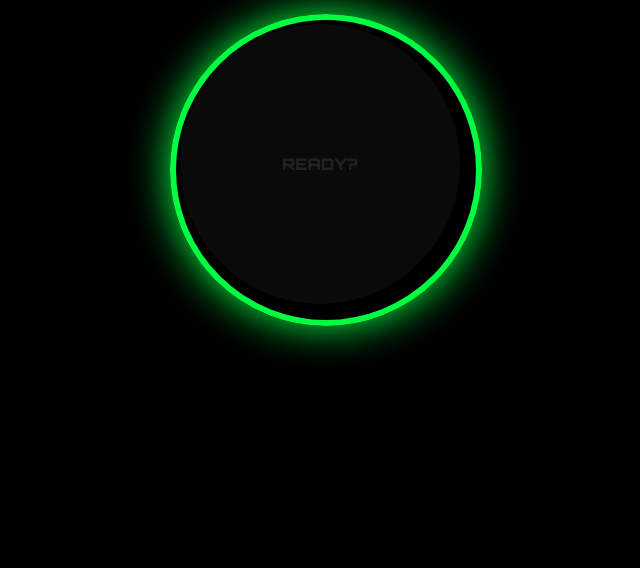
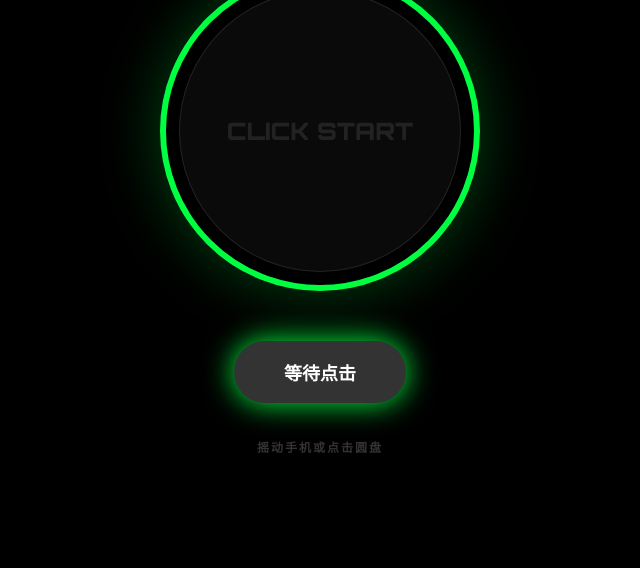
Before and after one commit to a2312668727-netizen/Crypto-Shaker, a plain HTML site: page index.html in a window 1280 px wide. Shown: the part 232-800 px from the top of the page, without its empty margins (320-960 px from the left). Drawn offline with nearby package versions, Linux system fonts and the light colour scheme.

Commit message:
Update index.html

```diff
--- a/index.html
+++ b/index.html
@@ -8,59 +8,67 @@
     <script src="https://unpkg.com/vue@3/dist/vue.global.js"></script>
     <style>
         :root { --neon: #00FF41; }
-        body { margin: 0; background: #000; color: white; font-family: 'Orbitron', sans-serif; overflow: hidden; height: 100vh; }
-        #canvas { position: absolute; top: 0; left: 0; z-index: 10; pointer-events: none; }
+        body { margin: 0; background: #000; color: white; font-family: 'Orbitron', sans-serif; overflow: hidden; height: 100vh; position: relative; }
 
-        .app { position: relative; z-index: 5; text-align: center; width: 100%; height: 100%; display: flex; flex-direction: column; align-items: center; justify-content: center; }
-        .title { font-size: 32px; letter-spacing: 4px; margin-bottom: 30px; transition: 0.3s; }
+        /* 粒子画布，置于最顶层 */
+        #canvas { position: absolute; top: 0; left: 0; z-index: 999; pointer-events: none; }
 
-        /* 震动动画 */
-        .shake-anim { animation: shake 0.1s infinite; }
-        @keyframes shake { 0% { transform: translate(2px, 2px); } 50% { transform: translate(-2px, -2px); } 100% { transform: translate(0,0); } }
+        .app { position: relative; z-index: 10; text-align: center; width: 100%; height: 100%; display: flex; flex-direction: column; align-items: center; justify-content: center; }
 
-        .wheel-wrap { position: relative; width: 300px; height: 300px; }
-        .spin-border { position: absolute; width: 100%; height: 100%; border-radius: 50%; border: 6px solid #111; transition: transform 2.5s cubic-bezier(0.1, 0, 0.1, 1); }
+        /* 抽奖时的屏幕抖动 */
+        .shaking-screen { animation: screen-shake 0.1s infinite; }
+        @keyframes screen-shake { 0% { transform: translate(1px, 1px); } 50% { transform: translate(-1px, -1px); } 100% { transform: translate(0,0); } }
 
-        /* 霓虹呼吸灯 */
-        .glow { box-shadow: 0 0 60px var(--neon); }
+        .wheel-wrap { position: relative; width: 320px; height: 320px; display: flex; align-items: center; justify-content: center; }
+        .spin-border { position: absolute; width: 100%; height: 100%; border-radius: 50%; border: 6px solid #111; transition: transform 2.5s cubic-bezier(0.1, 0, 0.1, 1); box-sizing: border-box; }
 
-        .inner-content { position: absolute; top: 10px; left: 10px; width: 280px; height: 280px; border-radius: 50%; background: #0a0a0a; display: flex; flex-direction: column; align-items: center; justify-content: center; z-index: 6; }
-        .coin-img { width: 85px; height: 85px; border-radius: 50%; border: 2px solid var(--neon); margin-bottom: 10px; }
-        .coin-name { font-size: 48px; margin: 0; text-shadow: 0 0 10px var(--neon); }
+        .inner-content { position: relative; width: 280px; height: 280px; border-radius: 50%; background: #0a0a0a; display: flex; flex-direction: column; align-items: center; justify-content: center; z-index: 20; border: 1px solid rgba(255,255,255,0.1); }
+        .coin-img { width: 90px; height: 90px; border-radius: 50%; margin-bottom: 10px; background: #fff; box-shadow: 0 0 20px var(--neon); }
+        .coin-name { font-size: 55px; font-weight: 900; margin: 0; }
 
-        .btn { margin-top: 40px; padding: 18px 45px; border-radius: 50px; font-size: 18px; font-weight: 900; background: var(--neon); color: #000; border: none; box-shadow: 0 0 20px var(--neon); cursor: pointer; }
-        .shaking-msg { margin-top: 20px; color: var(--neon); animation: blink 0.3s infinite; font-size: 14px; }
-        @keyframes blink { 50% { opacity: 0; } }
+        .btn { margin-top: 50px; padding: 18px 50px; border-radius: 50px; font-size: 18px; font-weight: 900; color: #000; border: none; box-shadow: 0 0 30px var(--neon); cursor: pointer; transition: 0.2s; z-index: 100; }
+        .status-msg { margin-top: 25px; color: var(--neon); font-size: 16px; font-weight: bold; letter-spacing: 2px; }
+        .blink { animation: blink-anim 0.5s infinite; }
+        @keyframes blink-anim { 50% { opacity: 0; } }
     </style>
 </head>
-<body>
+<body @click="handleInteraction">
     <canvas id="canvas"></canvas>
-    <div id="app" class="app" :class="{'shake-anim': isShaking}" @click="start">
-        <h1 class="title" :style="{color: activeColor}">CRYPTO SHAKER</h1>
 
-        <div class="wheel-wrap">
-            <div class="spin-border" :style="{ transform: 'rotate(' + deg + 'deg)', borderColor: activeColor, boxShadow: '0 0 40px ' + activeColor }"></div>
-            <div class="inner-content" :class="{glow: !isShaking && result}">
+    <div id="app" class="app" :class="{'shaking-screen': isShaking}">
+        <h1 style="font-size: 32px; letter-spacing: 5px; margin-bottom: 30px;">CRYPTO SHAKER</h1>
+
+        <div class="wheel-wrap" @click="start">
+            <div class="spin-border" :style="{ transform: 'rotate(' + deg + 'deg)', borderColor: activeColor, boxShadow: '0 0 60px ' + activeColor + '44' }"></div>
+
+            <div class="inner-content">
                 <template v-if="result">
-                    <img :src="result.logo" class="coin-img">
+                    <img :src="result.logo" class="coin-img" :style="{borderColor: activeColor}">
                     <div class="coin-name" :style="{color: activeColor}">{{ result.symbol }}</div>
+                    <div style="font-size: 14px; color: #666; margin-top: 10px;">{{ result.tip }}</div>
                 </template>
-                <div v-else style="color:#222">READY?</div>
+                <div v-else style="color: #222; font-size: 24px;">CLICK START</div>
             </div>
         </div>
 
-        <div style="height: 100px;">
+        <div style="height: 120px;">
             <button v-if="result && !isShaking" class="btn" @click.stop="goTrade" :style="{background: activeColor}">立即梭哈 {{result.symbol}}</button>
+            <button v-else-if="!result" class="btn" style="background: #333; color: #fff;">等待点击</button>
         </div>
 
-        <div class="shaking-msg" v-show="isShaking">>>> 正在梭哈数据中 <<<</div>
-
-        <audio id="audio-spin" src="spin.mp3" preload="auto"></audio>
-        <audio id="audio-win" src="win.mp3" preload="auto"></audio>
+        <div class="status-msg">
+            <span v-if="isShaking" class="blink">>>> 正在梭哈... <<<</span>
+            <span v-else style="color: #333; font-size: 12px;">摇动手机或点击圆盘</span>
+        </div>
     </div>
 
     <script>
         const { createApp, ref, onMounted } = Vue;
+
+        // 在线音效链接（已替换为公共音效库链接）
+        const SPIN_SOUND = "https://assets.mixkit.co/active_storage/sfx/2013/2013-preview.mp3";
+        const WIN_SOUND = "https://assets.mixkit.co/active_storage/sfx/1435/1435-preview.mp3";
+
         createApp({
             setup() {
                 const deg = ref(0);
@@ -68,24 +76,26 @@
                 const result = ref(null);
                 const activeColor = ref('#00FF41');
 
-                // 币种数据 (已包含20个)
+                const spinAudio = new Audio(SPIN_SOUND);
+                const winAudio = new Audio(WIN_SOUND);
+
                 const COINS = [
-                    { symbol: 'BTC', color: '#F7931A', logo: 'https://assets.coingecko.com/coins/images/1/large/bitcoin.png', url: 'https://www.binance.com/zh-CN/trade/BTC_USDT' },
-                    { symbol: 'ETH', color: '#627EEA', logo: 'https://assets.coingecko.com/coins/images/279/large/ethereum.png', url: 'https://www.binance.com/zh-CN/trade/ETH_USDT' },
-                    { symbol: 'SOL', color: '#14F195', logo: 'https://assets.coingecko.com/coins/images/4128/large/solana.png', url: 'https://www.binance.com/zh-CN/trade/SOL_USDT' },
-                    { symbol: 'PEPE', color: '#379237', logo: 'https://assets.coingecko.com/coins/images/29850/large/pepe-token.png', url: 'https://www.binance.com/zh-CN/trade/PEPE_USDT' },
-                    { symbol: 'DOGE', color: '#C2A633', logo: 'https://assets.coingecko.com/coins/images/5/large/dogecoin.png', url: 'https://www.binance.com/zh-CN/trade/DOGE_USDT' }
-                    // ... 更多币种可在此继续添加
+                    { symbol: 'BTC', color: '#F7931A', tip: '数字黄金', logo: 'https://assets.coingecko.com/coins/images/1/large/bitcoin.png', url: 'https://www.binance.com/zh-CN/trade/BTC_USDT' },
+                    { symbol: 'ETH', color: '#627EEA', tip: '智能合约之父', logo: 'https://assets.coingecko.com/coins/images/279/large/ethereum.png', url: 'https://www.binance.com/zh-CN/trade/ETH_USDT' },
+                    { symbol: 'SOL', color: '#14F195', tip: '速度之王', logo: 'https://assets.coingecko.com/coins/images/4128/large/solana.png', url: 'https://www.binance.com/zh-CN/trade/SOL_USDT' },
+                    { symbol: 'PEPE', color: '#379237', tip: 'Meme 精神支柱', logo: 'https://assets.coingecko.com/coins/images/29850/large/pepe-token.png', url: 'https://www.binance.com/zh-CN/trade/PEPE_USDT' },
+                    { symbol: 'SUI', color: '#6FBCF0', tip: '新生代黑马', logo: 'https://assets.coingecko.com/coins/images/26375/large/sui_asset.png', url: 'https://www.binance.com/zh-CN/trade/SUI_USDT' },
+                    { symbol: 'BNB', color: '#F3BA2F', tip: '平台币龙头', logo: 'https://assets.coingecko.com/coins/images/825/large/binance-coin-logo.png', url: 'https://www.binance.com/zh-CN/trade/BNB_USDT' }
                 ];
 
+                let particles = [];
                 const start = () => {
                     if (isShaking.value) return;
                     isShaking.value = true;
 
-                    // 播放音效
-                    const spinAudio = document.getElementById('audio-spin');
+                    // 播放旋转音效
                     spinAudio.currentTime = 0;
-                    spinAudio.play().catch(()=>{});
+                    spinAudio.play().catch(e => console.log("音效被拦截:", e));
 
                     deg.value += 1800 + Math.random() * 1000;
 
@@ -97,25 +107,22 @@
                         if (count++ > 20) {
                             clearInterval(timer);
                             isShaking.value = false;
-                            document.getElementById('audio-win').play().catch(()=>{});
-                            createExplosion(); // 粒子爆炸
+                            winAudio.play();
+                            explode(); // 触发爆炸
                         }
                     }, 80);
                 };
 
-                const goTrade = () => window.location.href = result.value.url;
-
-                // 粒子特效逻辑
-                let particles = [];
-                const createExplosion = () => {
-                    for(let i=0; i<50; i++) {
+                const explode = () => {
+                    for(let i=0; i<80; i++) {
                         particles.push({
-                            x: window.innerWidth/2,
-                            y: window.innerHeight/2,
-                            vx: (Math.random()-0.5)*15,
-                            vy: (Math.random()-0.5)*15,
-                            size: Math.random()*5 + 2,
-                            color: activeColor.value
+                            x: window.innerWidth / 2,
+                            y: window.innerHeight / 2,
+                            vx: (Math.random() - 0.5) * 20,
+                            vy: (Math.random() - 0.5) * 20,
+                            size: Math.random() * 6 + 2,
+                            color: activeColor.value,
+                            life: 1.0
                         });
                     }
                 };
@@ -126,23 +133,28 @@
                     canvas.width = window.innerWidth;
                     canvas.height = window.innerHeight;
 
-                    function animate() {
+                    function frame() {
                         ctx.clearRect(0, 0, canvas.width, canvas.height);
                         particles.forEach((p, i) => {
-                            p.x += p.vx; p.y += p.vy; p.vy += 0.2;
+                            p.x += p.vx; p.y += p.vy; p.vy += 0.3; // 重力
+                            p.life -= 0.015;
+                            ctx.globalAlpha = p.life;
                             ctx.fillStyle = p.color;
                             ctx.beginPath(); ctx.arc(p.x, p.y, p.size, 0, Math.PI*2); ctx.fill();
-                            if(p.y > canvas.height) particles.splice(i, 1);
+                            if(p.life <= 0) particles.splice(i, 1);
                         });
-                        requestAnimationFrame(animate);
+                        requestAnimationFrame(frame);
                     }
-                    animate();
+                    frame();
 
-                    // 摇一摇监听
+                    // 加速度计监听
                     window.addEventListener('devicemotion', (e) => {
-                        if(Math.abs(e.accelerationIncludingGravity.x) > 15) start();
+                        const acc = e.accelerationIncludingGravity;
+                        if(Math.abs(acc.x) > 18 || Math.abs(acc.y) > 18) start();
                     });
                 });
+
+                const goTrade = () => window.location.href = result.value.url;
 
                 return { deg, isShaking, result, activeColor, start, goTrade };
             }
```
